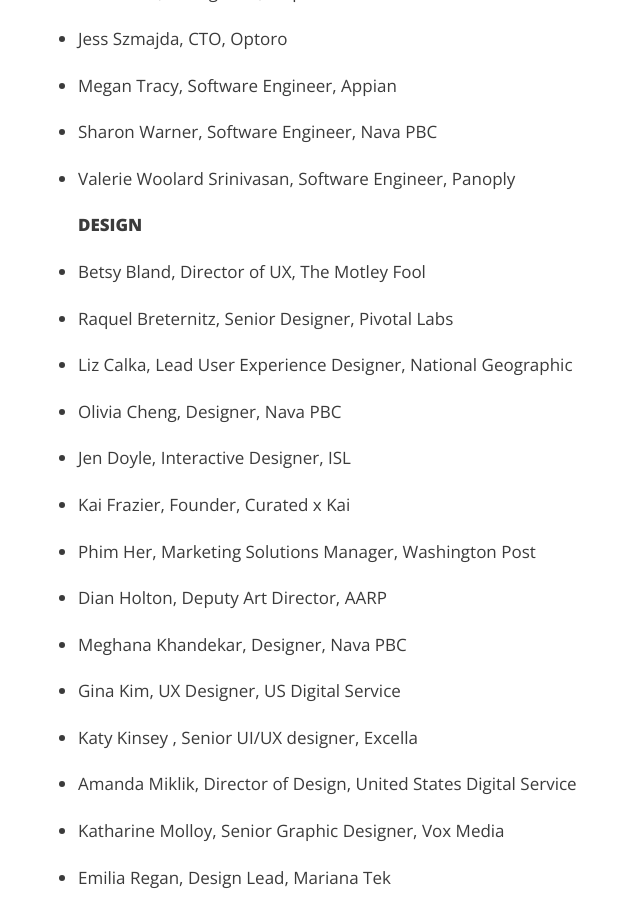
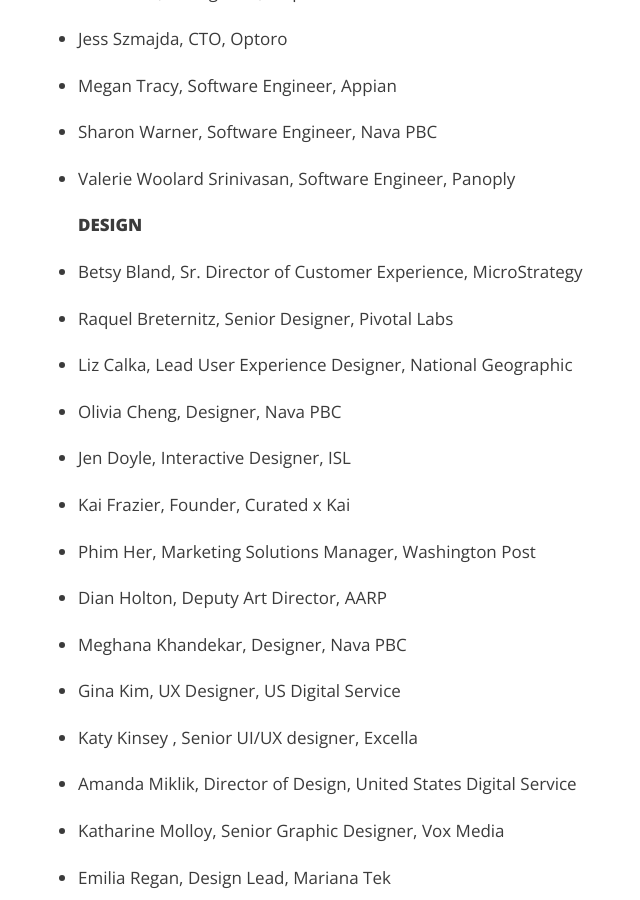
Before and after one commit to dcfemtech/dcfemtech.github.io, a Jekyll site: the page built from awards-2018-media.markdown, in a window 1280 px wide and 900 px high, scrolled down 2577 px. Shown: the whole window, without its empty margins (162-802 px from the left). Built offline with Jekyll 4.4.1, drawn with Linux system fonts in a browser that asks for light colours.

Commit message:
update job

```diff
--- a/awards-2018-media.markdown
+++ b/awards-2018-media.markdown
@@ -69,7 +69,7 @@
 
 **DESIGN**
 
-* Betsy Bland, Director of UX, The Motley Fool
+* Betsy Bland, Sr. Director of Customer Experience, MicroStrategy
 
 * Raquel Breternitz, Senior Designer, Pivotal Labs
 
--- a/awards.html
+++ b/awards.html
@@ -151,7 +151,7 @@
         <li>
           <img src="/assets/awards-2018/design/betsy.jpg" aria-hidden>
           <h3>Betsy Bland</h3>
-          <p>Director of UX, The Motley Fool</p>
+          <p>Sr. Director of Customer Experience, MicroStrategy</p>
         </li>
         <li>
           <img src="/assets/awards-2018/design/raquel.jpg" aria-hidden>
```
